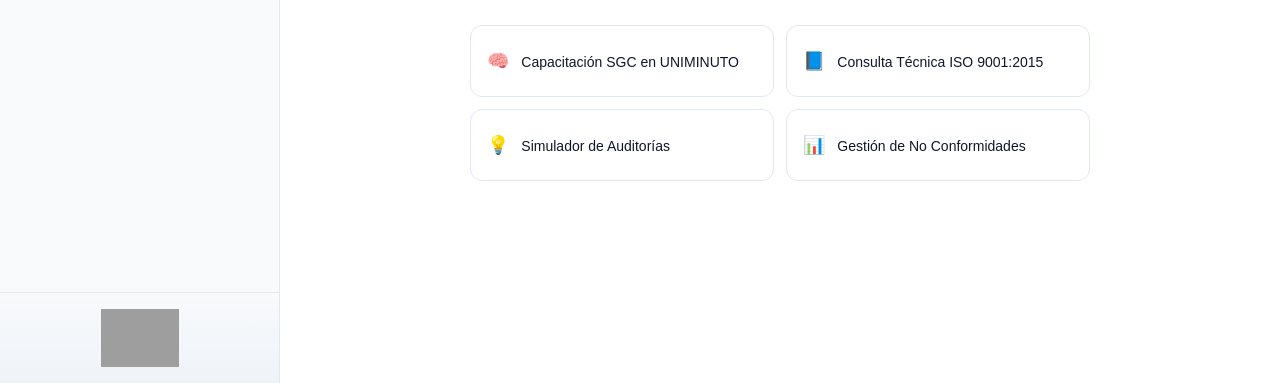
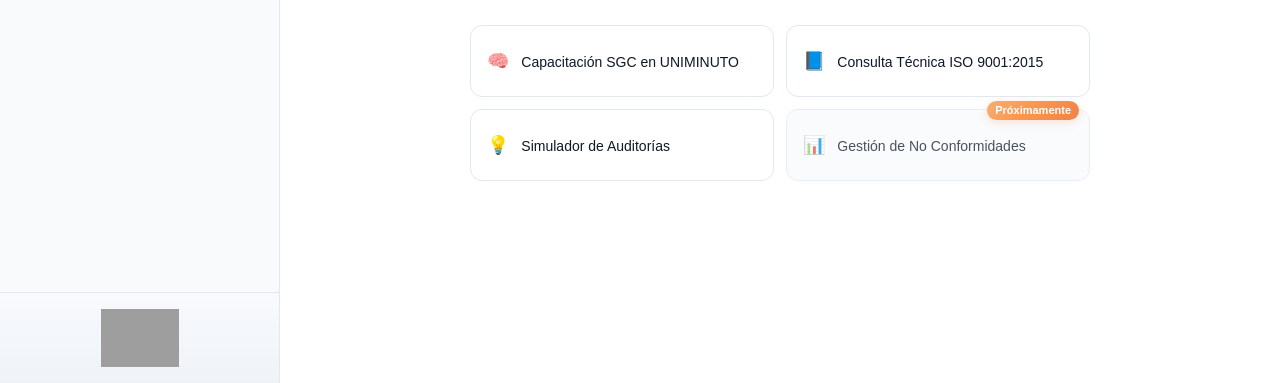
Before and after one commit to UNIMINUTO-SEDE-BOGOTA/chat-AVA, a plain HTML site: page index.html in a window 1280 px wide. Shown: the part 417-800 px from the top of the page. Drawn offline with Linux system fonts and the light colour scheme; grey boxes are pictures that could not be loaded.

Commit message:
feat: actualizar estado de gestion y webhooks

```diff
--- a/assets/css/main.css
+++ b/assets/css/main.css
@@ -232,6 +232,7 @@
 }
 
 .category-btn {
+    position: relative;
     min-height: 72px;
     padding: 14px 16px;
     background: var(--bg-main);
@@ -248,6 +249,36 @@
     border-color: #d1d5db;
     background: #fafafa;
     transform: translateY(-1px);
+}
+
+.category-btn[disabled],
+.category-btn.category-btn-disabled {
+    cursor: not-allowed;
+    opacity: 0.75;
+    background: var(--bg-surface);
+    border-color: var(--border-soft);
+    transform: none;
+}
+
+.category-btn[disabled]:hover,
+.category-btn.category-btn-disabled:hover {
+    background: var(--bg-surface);
+    border-color: var(--border-soft);
+    transform: none;
+}
+
+.category-status-badge {
+    position: absolute;
+    top: -9px;
+    right: 10px;
+    padding: 2px 8px;
+    border-radius: 999px;
+    background: linear-gradient(135deg, #fb923c 0%, #f97316 48%, #ea580c 100%);
+    color: #ffffff;
+    font-size: 11px;
+    font-weight: 700;
+    line-height: 1.4;
+    box-shadow: 0 2px 8px rgba(234, 88, 12, 0.24);
 }
 
 .category-btn .icon {
--- a/assets/js/app.js
+++ b/assets/js/app.js
@@ -2,8 +2,8 @@
     // CONFIGURACIÓN
     // ========================================
     const CATEGORY_WEBHOOKS = {
-        capacitacion: 'https://TU_N8N_URL/webhook/CAPACITACION_ID',
-        consulta: 'https://TU_N8N_URL/webhook/CONSULTA_ID',
+        capacitacion: 'https://n8necosystem-amdxgsdnd3dgewaj.centralus-01.azurewebsites.net/webhook/ava-capacitacion',
+        consulta: 'https://n8necosystem-amdxgsdnd3dgewaj.centralus-01.azurewebsites.net/webhook/ava-consulta-iso',
         simulador: 'https://n8necosystem-amdxgsdnd3dgewaj.centralus-01.azurewebsites.net/webhook/4c16333e-fdf5-4c86-b6b2-35bf5f0493f0',
         gestion: 'https://TU_N8N_URL/webhook/GESTION_ID'
     };
--- a/index.html
+++ b/index.html
@@ -49,7 +49,8 @@
                     <span class="icon">💡</span>
                     Simulador de Auditorías
                 </button>
-                <button class="category-btn" onclick="selectCategory('gestion')">
+                <button class="category-btn category-btn-disabled" disabled aria-disabled="true" title="Temporalmente inhabilitado">
+                    <span class="category-status-badge">Próximamente</span>
                     <span class="icon">📊</span>
                     Gestión de No Conformidades
                 </button>
```
